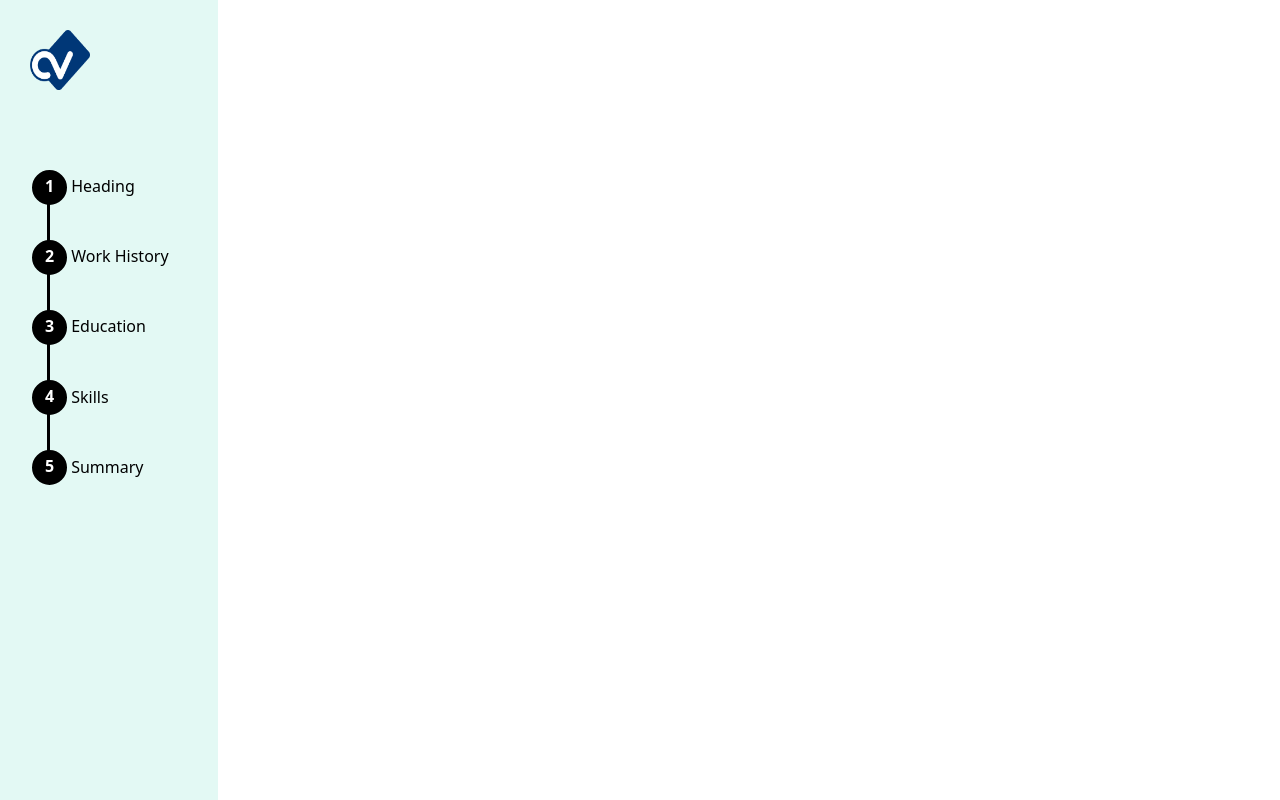
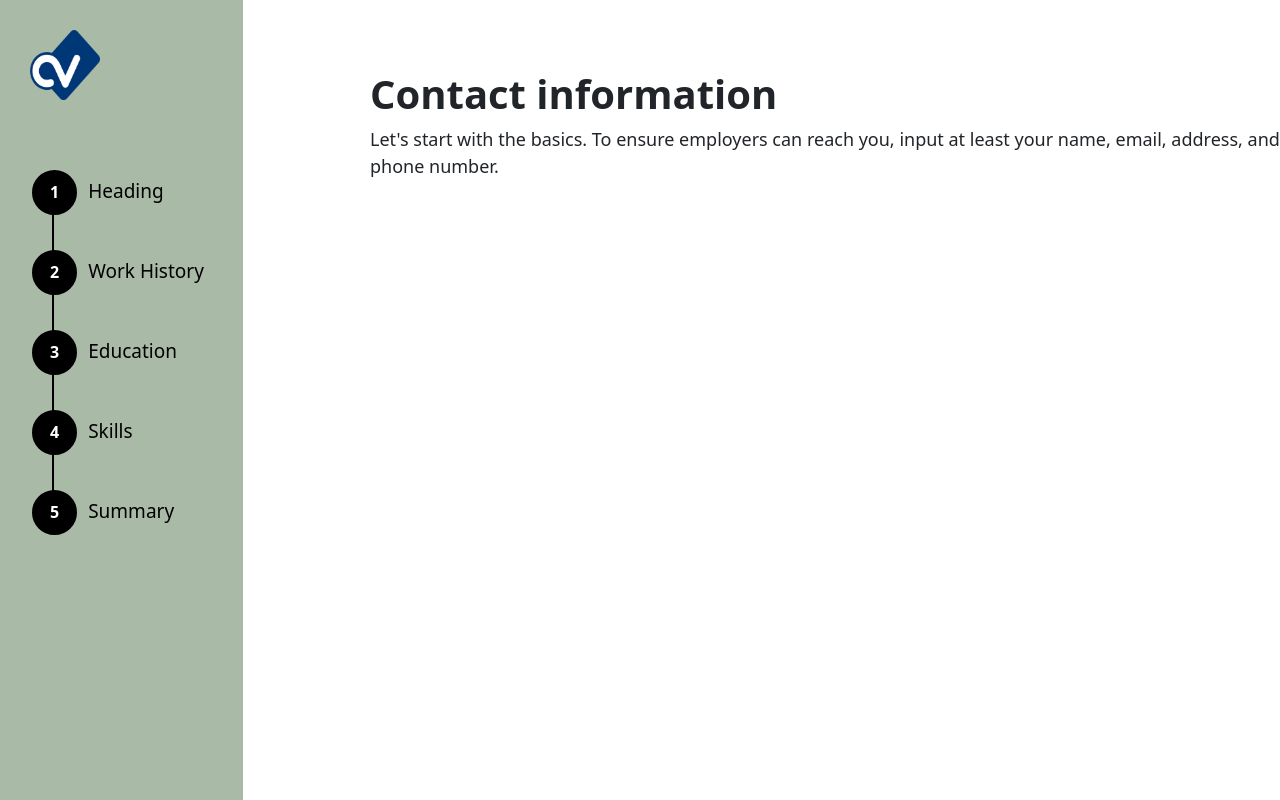
Before and after one commit to kamalALX/Django-cv-maker-app, a Django app: template website/templates/cntc.html in a window 1280 px wide. Run offline with Django 5.2, Linux system fonts and the light colour scheme; the template is opened without the code that fills it, so the values that code supplies are empty.

Commit message:
continue working on contact informations html page

```diff
--- a/website/templates/cntc.html
+++ b/website/templates/cntc.html
@@ -8,7 +8,8 @@
   </head>
   <body>
 
-	  {% include 'cntc_left_color.html' %}
+	{% include 'cntc_left_color.html' %}
+    {% include 'contact_information.html' %}
 
     <script src="https://cdn.jsdelivr.net/npm/bootstrap@5.3.3/dist/js/bootstrap.bundle.min.js" integrity="sha384-YvpcrYf0tY3lHB60NNkmXc5s9fDVZLESaAA55NDzOxhy9GkcIdslK1eN7N6jIeHz" crossorigin="anonymous"></script>
   </body>
--- a/website/templates/cntc_left_color.html
+++ b/website/templates/cntc_left_color.html
@@ -7,9 +7,9 @@
     position: fixed;
     top: 0;
     left: 0;
-    width: 17%; /* Adjust to cover the desired percentage of the screen */
+    width: 19%; /* Adjust to cover the desired percentage of the screen */
     height: 100%;
-    background-color: #e3f9f4;
+    background-color: #A9BBA6;
     z-index: -1; /* Ensure it stays behind other elements */
   }
 
@@ -18,13 +18,12 @@
     margin: 50px 0  30px 0;
   }
 
-  body {
-  }
-
   .list-ic a {
     color: black;
     text-decoration: none;
-	font-weight: 500;
+	font-weight: 400;
+	font-size: 19px;
+	margin-left: 7px;
   }
 
 
@@ -34,11 +33,11 @@
 
   .list-ic li span {
     display: inline-block;
-    width: 35px;
-    height: 35px;
-	font-weight: 600;
+    width: 45px;
+    height: 45px;
+	font-weight: 700;
     text-align: center;
-    line-height: 1.8em;
+    line-height: 2.5em;
     border-radius: 50%;
     background: black;
 	border-style: solid;
@@ -65,8 +64,8 @@
   }
   .list-ic.vertical li::before {
     top: -35px;
-    left: 15px;
-    width: 2.5px;
+    left: 20px;
+    width: 2.3px;
     height: 4em;
   }
 
@@ -95,8 +94,8 @@
     position: relative;
     top: 30px; /* Adjust as needed */
     left: 30px; /* Adjust as needed */
-    width: 60px;
-    height: 60px;
+    width: 70px;
+    height: 70px;
 }
 
 </style>
--- /dev/null
+++ b/website/templates/contact_information.html
@@ -0,0 +1,15 @@
+<style>
+header h1 {
+	margin-left: 370px;
+	font-weight: 700;
+}
+p {
+	margin-left: 370px;
+	font-size: 18px;
+}
+</style>
+
+<header>
+  <h1>Contact information</h1>
+</header>
+<p>Let's start with the basics. To ensure employers can reach you, input at least your name, email,  address, and phone number.</p>
```
